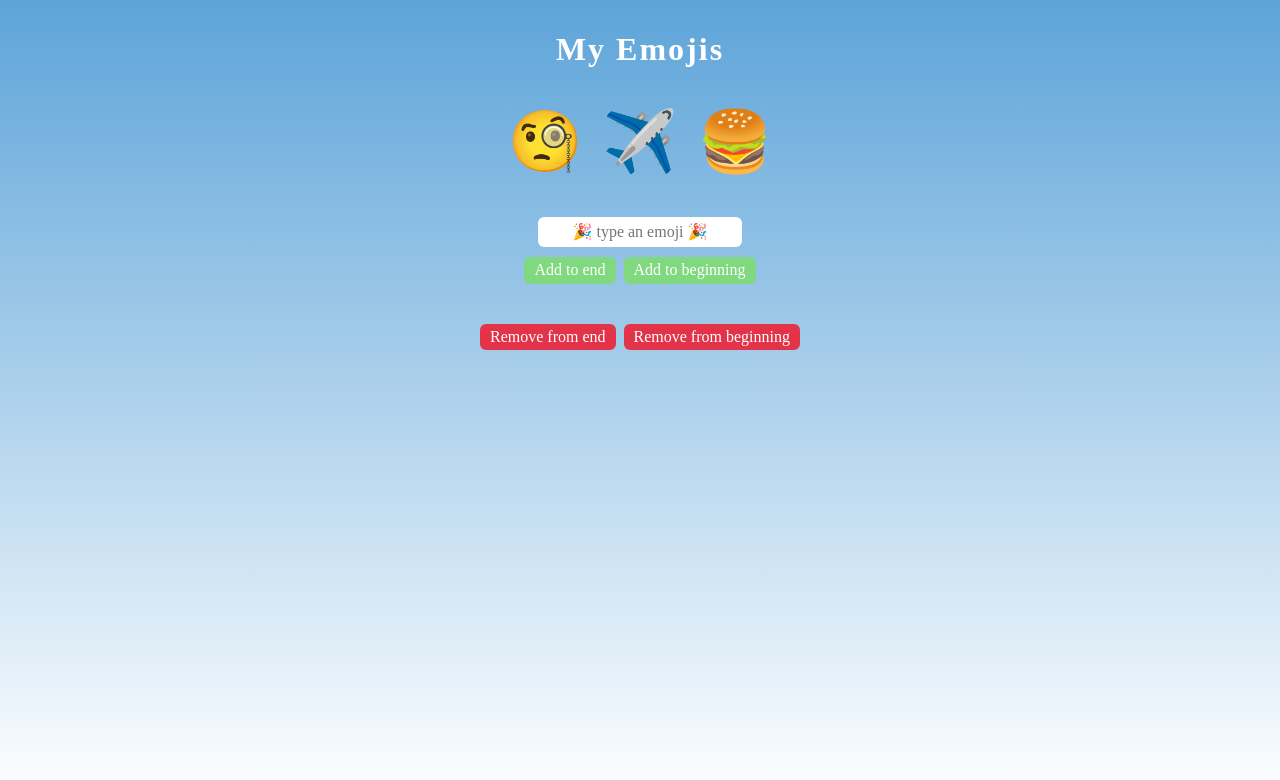
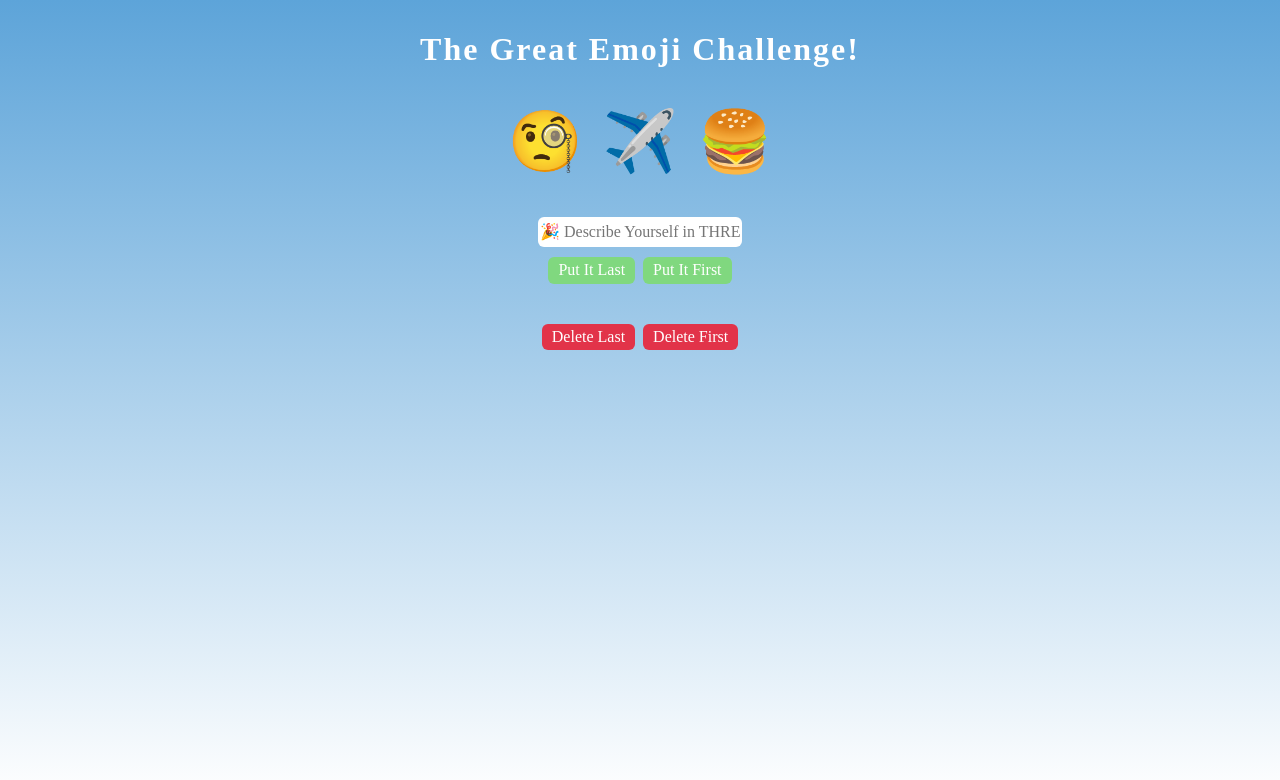
Before and after one commit to carterrmoore/theGreatEmojiApp, a plain HTML site: page cobae4a57b39685eff9363fa7/index.html in a window 1280 px wide. Drawn offline with nearby package versions, Linux system fonts and the light colour scheme; a web font is replaced by a local one.

Commit message:
Updated HTML
Updated text -> emoji challenge
Updated button text

```diff
--- a/cobae4a57b39685eff9363fa7/index.html
+++ b/cobae4a57b39685eff9363fa7/index.html
@@ -4,16 +4,16 @@
         <link href="https://fonts.googleapis.com/css2?family=Baloo&display=swap" rel="stylesheet">
     </head>
     <body>
-        <h1>My Emojis</h1>
+        <h1>The Great Emoji Challenge!</h1>
         <div id="emoji-container"></div>
-        <input type="text" id="emoji-input" placeholder="🎉 type an emoji 🎉">
+        <input type="text" id="emoji-input" placeholder="🎉 Describe Yourself in THREE Emojis 🎉">
         <div class="buttons-wrapper">
-            <button id="push-btn">Add to end</button>
-            <button id="unshift-btn">Add to beginning</button>
+            <button id="push-btn">Put It Last</button>
+            <button id="unshift-btn">Put It First</button>
         </div>
         <div class="buttons-wrapper">
-            <button id="pop-btn">Remove from end</button>
-            <button id="shift-btn">Remove from beginning</button>
+            <button id="pop-btn">Delete Last</button>
+            <button id="shift-btn">Delete First</button>
         </div>
         <script src="index.js"></script>
     </body>
```
